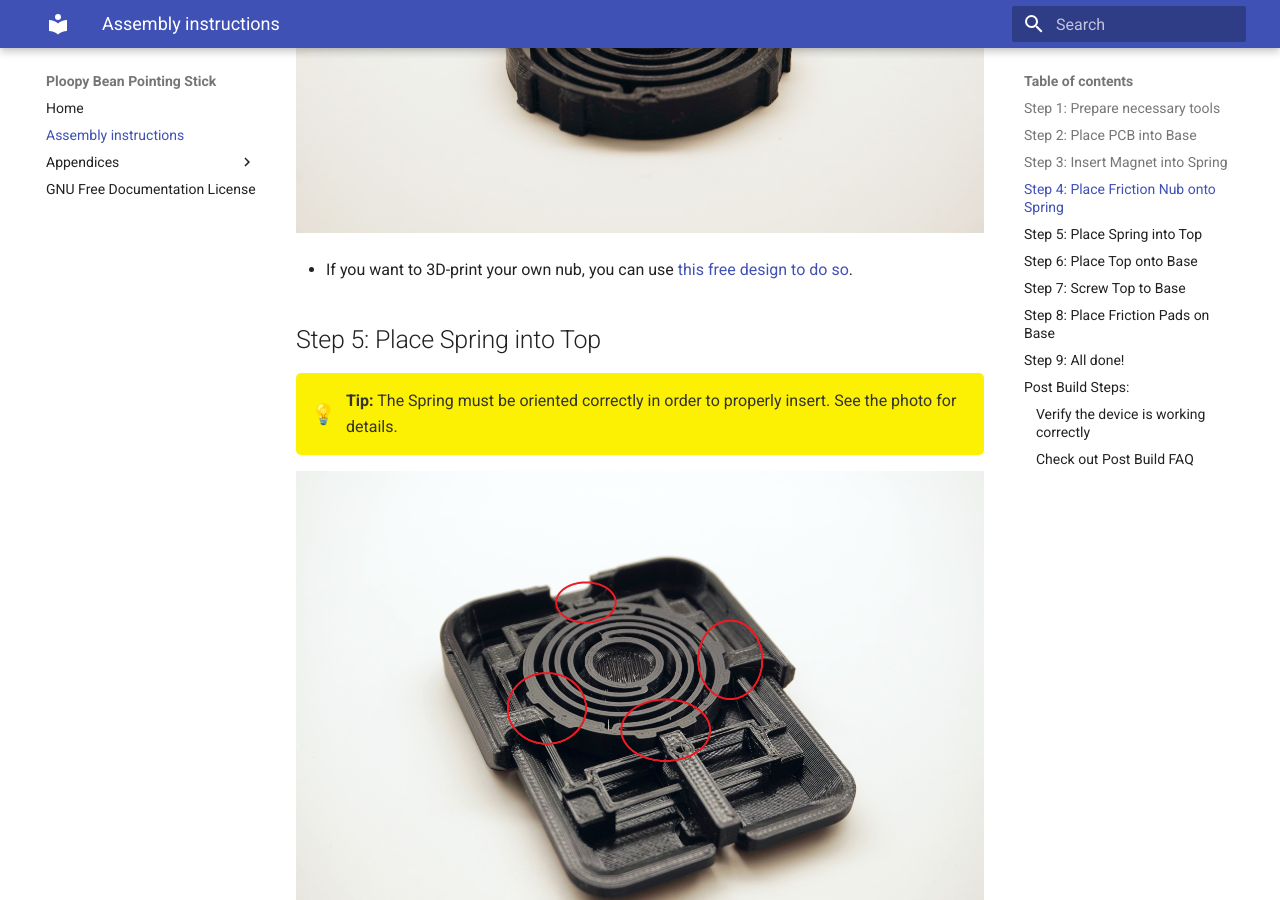
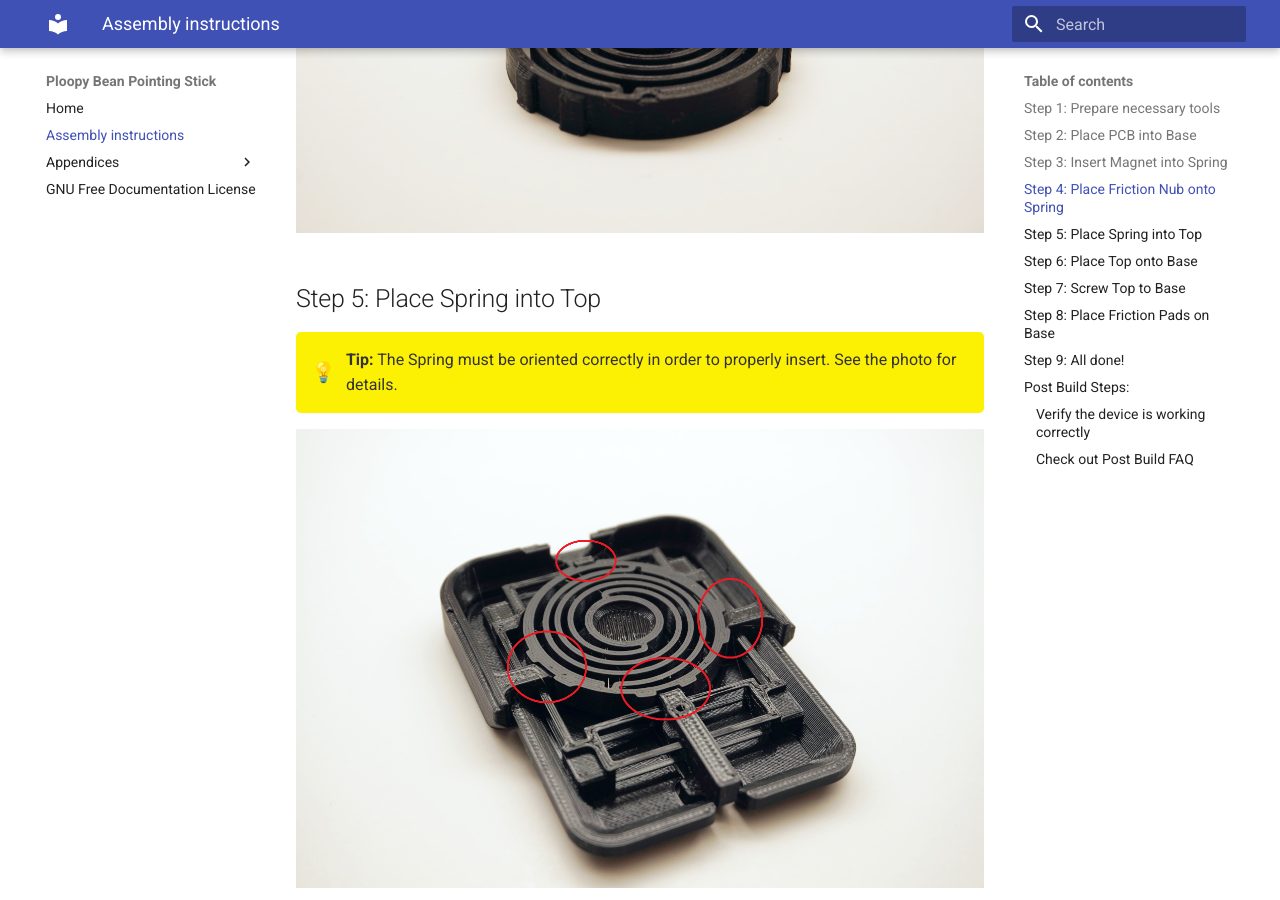
Before and after one commit to ploopyco/bean-pointing-stick, an MkDocs documentation site: the page built from docs/assembly-instructions.md, in a window 1280 px wide and 900 px high, scrolled down 2419 px. Built offline with MkDocs 1.6.1 and Material for MkDocs 9.7.7, drawn with Linux system fonts in a browser that asks for light colours.

Commit message:
Update assembly-instructions.md
Removed link to broken part

```diff
--- a/docs/assembly-instructions.md
+++ b/docs/assembly-instructions.md
@@ -66,8 +66,6 @@
 ## Step 4: Place Friction Nub onto Spring
 
 ![](img/4.jpg)
-
-- If you want to 3D-print your own nub, you can use [this free design to do so](https://makerworld.com/en/models/483268-trackpoint-cap-for-thinkpad-keyboard#profileId-402360).
 
 ## Step 5: Place Spring into Top
 
```
